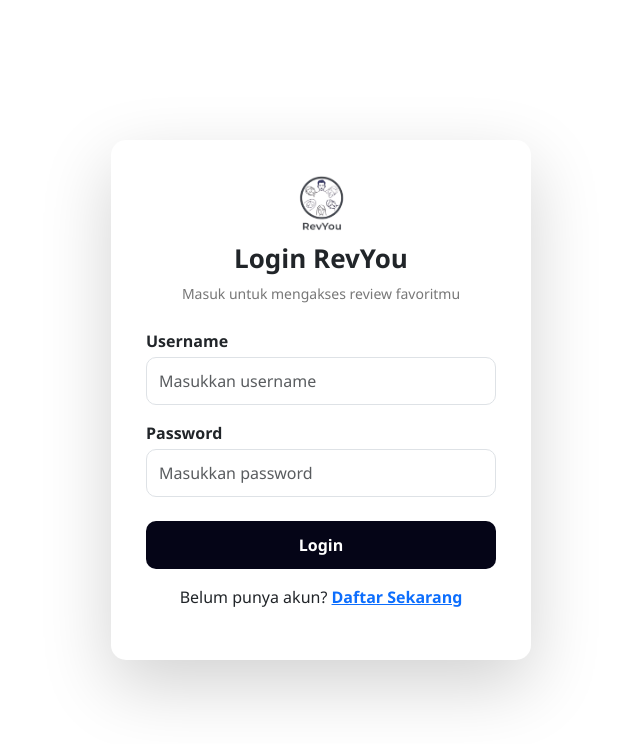
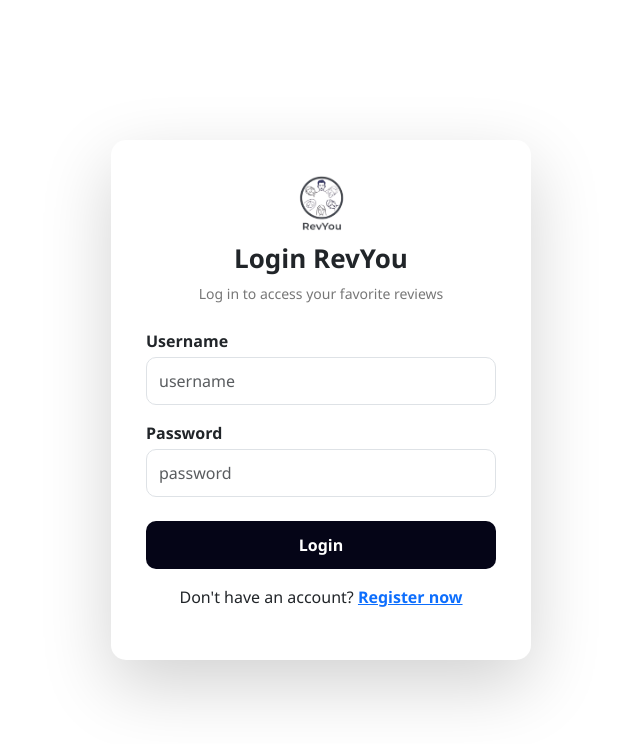
Before and after one commit to Vazz-B/paw-uas, a PHP site: page / in a window 1280 px wide. Shown: the top 744 px of the page, without its empty margins (319-959 px from the left). Run offline with PHP 8.4, Linux system fonts and the light colour scheme.

Commit message:
Ubah Bahasa

```diff
--- a/view/login_View.php
+++ b/view/login_View.php
@@ -83,22 +83,22 @@
     <div class="text-center mb-4">
         <img src="logo.png" width="55" class="mb-2">
         <div class="title">Login RevYou</div>
-        <div class="subtitle">Masuk untuk mengakses review favoritmu</div>
+        <div class="subtitle">Log in to access your favorite reviews</div>
     </div>
 
     <form action="index.php?action=proses_login" method="POST">
 
         <label class="fw-semibold mb-1">Username</label>
-        <input type="text" name="nama" class="form-control mb-3" placeholder="Masukkan username" required>
+        <input type="text" name="nama" class="form-control mb-3" placeholder="username" required>
 
         <label class="fw-semibold mb-1">Password</label>
-        <input type="password" name="password" class="form-control mb-4" placeholder="Masukkan password" required>
+        <input type="password" name="password" class="form-control mb-4" placeholder="password" required>
 
         <button type="submit" class="btn btn-login w-100">Login</button>
 
         <p class="text-center mt-3">
-            Belum punya akun?
-            <a href="index.php?action=daftar" class="fw-bold">Daftar Sekarang</a>
+            Don't have an account?
+            <a href="index.php?action=daftar" class="fw-bold">Register now</a>
         </p>
     </form>
 
```
Also changed, not shown: view/user/dashboard_user.php (+6 -7 lines), uploads/693427ac7f008_1765025708.jpg (added).
